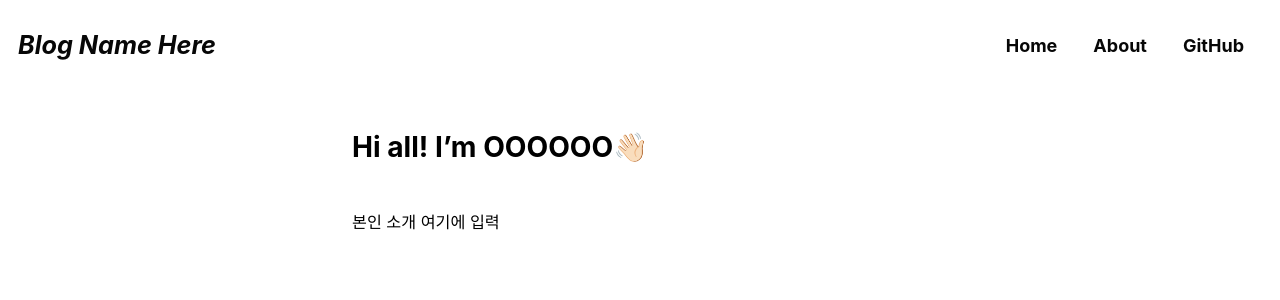
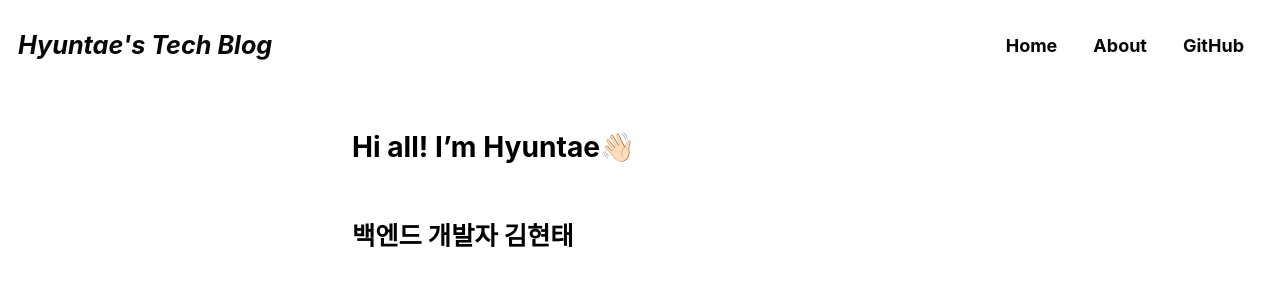
Before and after one commit to choiiis/minimal-mistakes-choiiis-customized, a Jekyll site: the page built from _pages/about.md, in a window 1280 px wide and 900 px high. Shown: the top 300 px of the window. Built offline with Jekyll 4.4.1, drawn with Linux system fonts in a browser that asks for light colours; cached includes are drawn as plain includes; some web fonts are replaced; some of the changed text lies outside the part shown.

Commit message:
basic settings test

```diff
--- a/_config.yml
+++ b/_config.yml
@@ -19,14 +19,14 @@ minimal_mistakes_skin: "plum" # "default" "air", "aqua", ...
 
 # Site Settings
 locale: "ko-KR" #"en-US"
-title: "Blog Name Here" # 상단 헤더에 보이는 블로그 명
+title: "Hyuntae's Tech Blog" # 상단 헤더에 보이는 블로그 명
 title_separator: "&#124;"
 subtitle: # site tagline that appears below site title in masthead
-name: "your name here" # 블로그 닉네임 설정
-description: "this is my blog!" # 블로그 설명
-url: "https://github-account.github.io" # 블로그 URL
+name: "Hyuntae's Tech Blog" # 블로그 닉네임 설정
+description: "Hyuntae's Tech Blog" # 블로그 설명
+url: "https://hyuntae-91.github.io" # 블로그 URL
 baseurl: # the subpath of your site, e.g. "/blog"
-repository: "github-account/github-account.github.io" # GitHub Repo 이름
+repository: "Hyuntae-91/hyuntae.github.io" # GitHub Repo 이름
 teaser: #
 
 # logo                     : # 블로그명 앞에 로고 추가하고 싶을 경우 사용
@@ -98,7 +98,7 @@ analytics:
 
 # Site Author
 author:
-  name: "your name here" # 블로그 닉네임
+  name: "Hyuntae" # 블로그 닉네임
   avatar: "/assets/images/meee.png" # 블로그 프로필 사진
   #   bio              : "hi all!"
   # location         : "Seoul, Korea"
--- a/_data/navigation.yml
+++ b/_data/navigation.yml
@@ -1,13 +1,13 @@
 # main links
 main:
   - title: "Home"
-    url: https://choiiis.github.io/
+    url: https://Hyuntae-91.github.io/
 
   - title: "About"
     url: /about/
 
   - title: "GitHub"
-    url: https://github.com/choiiis
+    url: https://github.com/Hyuntae-91
 
   # - title: "Projects"
   #   url: /projects/
--- a/_includes/comments-providers/utterances.html
+++ b/_includes/comments-providers/utterances.html
@@ -10,7 +10,7 @@
 
     var script = document.createElement('script');
     script.setAttribute('src', 'https://utteranc.es/client.js');
-    script.setAttribute('repo', 'github-account/repo-name');
+    script.setAttribute('repo', 'Hyuntae-91/comments-repo');
     script.setAttribute('issue-term', '{{ site.comments.utterances.issue_term | default: "pathname" }}');
     script.setAttribute('theme', '{{ site.comments.utterances.theme | default: "github-light" }}');
     script.setAttribute('crossorigin', 'anonymous');
--- a/_layouts/default.html
+++ b/_layouts/default.html
@@ -56,11 +56,11 @@
     {% include head.html %}
     {% include head/custom.html %}
 
-    <link rel="apple-touch-icon" sizes="180x180" href="https://github-account.github.io/assets/images/favicon/apple-touch-icon.png">
-    <link rel="icon" type="image/png" sizes="32x32" href="https://github-account.github.io/assets/images/favicon/favicon-32x32.png">
-    <link rel="icon" type="image/png" sizes="16x16" href="https://github-account.github.io/assets/images/favicon/favicon-16x16.png">
-    <link rel="manifest" href="https://github-account.github.io/assets/images/favicon/site.webmanifest">
-    <link rel="mask-icon" href="https://github-account.github.io/assets/images/favicon/safari-pinned-tab.svg" color="#5bbad5">
+    <link rel="apple-touch-icon" sizes="180x180" href="https://Hyuntae-91.github.io/assets/images/favicon/apple-touch-icon.png">
+    <link rel="icon" type="image/png" sizes="32x32" href="https://Hyuntae-91.github.io/assets/images/favicon/favicon-32x32.png">
+    <link rel="icon" type="image/png" sizes="16x16" href="https://Hyuntae-91.github.io/assets/images/favicon/favicon-16x16.png">
+    <link rel="manifest" href="https://Hyuntae-91.github.io/assets/images/favicon/site.webmanifest">
+    <link rel="mask-icon" href="https://Hyuntae-91.github.io/assets/images/favicon/safari-pinned-tab.svg" color="#5bbad5">
     <meta name="msapplication-TileColor" content="#ffc40d">
     <meta name="theme-color" content="#ffffff">
   </head>
--- a/_pages/about.md
+++ b/_pages/about.md
@@ -1,8 +1,8 @@
 ---
-title: "Hi all! I'm OOOOOO👋🏻"
+title: "Hi all! I'm Hyuntae👋🏻"
 permalink: /about/
 layout: single
 comments: false
 ---
 
-본인 소개 여기에 입력
+# 백엔드 개발자 김현태
```
Also changed, not shown: 1 other file.
